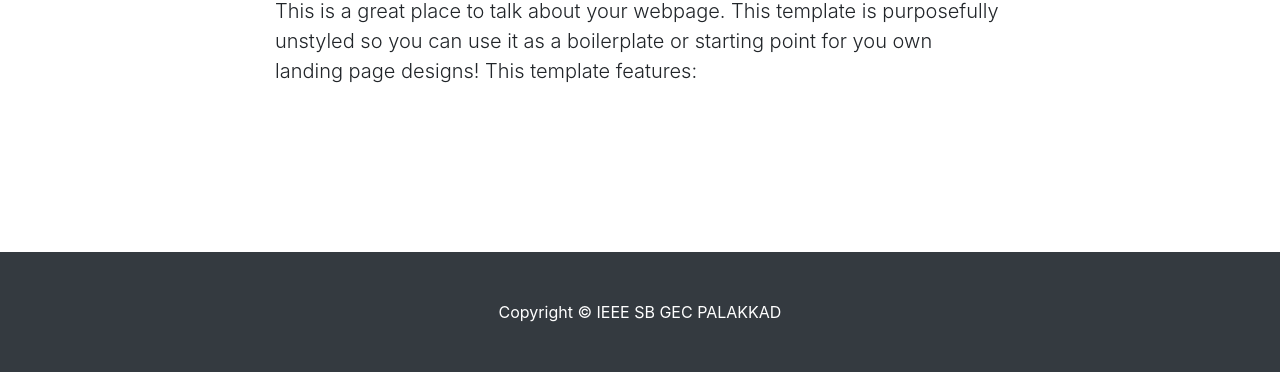
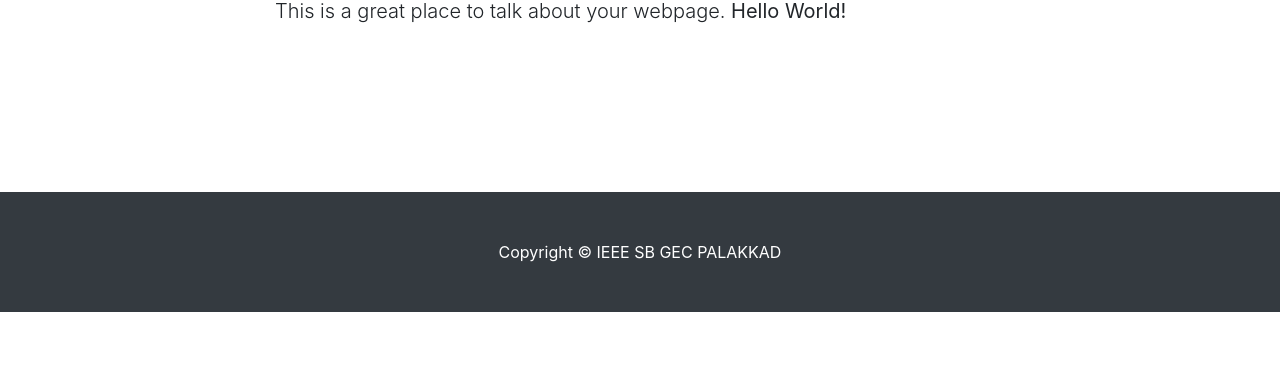
Before and after one commit to biswaz/Hack-GEC, a website with bundled scripts: page 2.html in a window 1280 px wide. Shown: the part 558-930 px from the top of the page. After the commit the page ends 870 px from the top, so only its background shows below. Built offline with nearby package versions, Linux system fonts and the light colour scheme.

Commit message:
Update 2.html

```diff
--- a/2.html
+++ b/2.html
@@ -56,8 +56,7 @@
           <div class="col-lg-8 mx-auto">
             <h2>About this page</h2>
             <p class="lead">This is a great place to talk about your webpage.
-              This template is purposefully unstyled so you can use it as a boilerplate or starting point for you own
-              landing page designs! This template features:</p>
+              <b> Hello World!  </b></p>
           </div>
         </div>
       </div>
```
